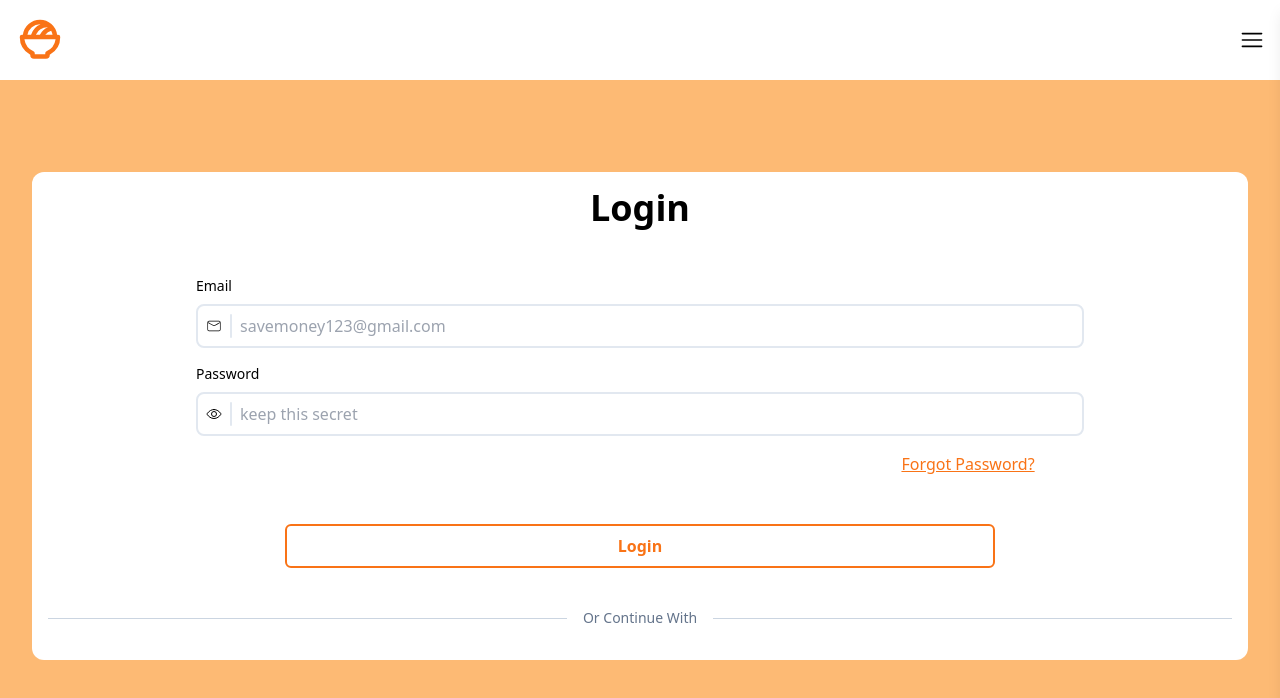
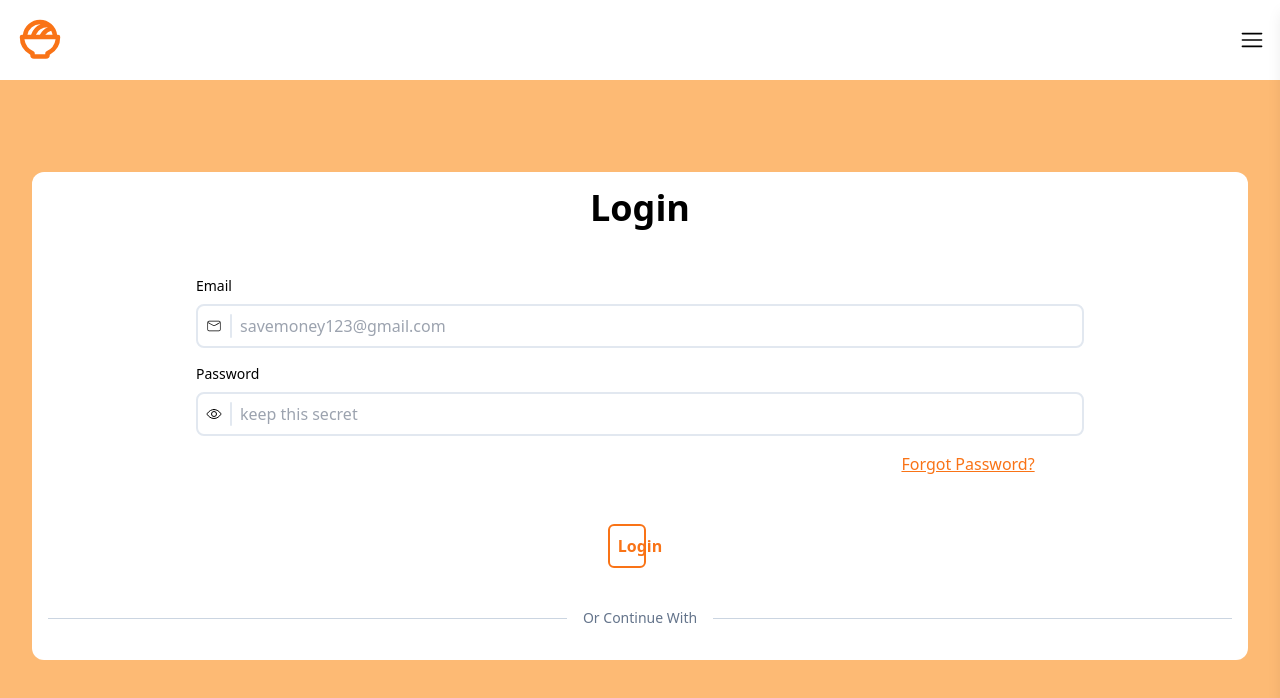
Before and after one commit to bustyAI/foodfo, a Next.js app: page /login in a window 1280 px wide. Shown: the top 698 px of the page. Built offline with nearby package versions, Linux system fonts and the light colour scheme; no server answers.

Commit message:
modifying button component, was causing click error

```diff
--- a/app/components/Button.tsx
+++ b/app/components/Button.tsx
@@ -3,9 +3,8 @@
 interface ButtonProps {
   borderColor?: string;
   textColor?: string;
-  buttonHoverColor?: string;
-  textHoverColor?: string;
   buttonText: string;
+  href?: string;
   classParams?: string;
   onClick?: () => void;
 }
@@ -14,11 +13,13 @@
   borderColor = "bg-white",
   textColor = "text-white",
   buttonText = "Button Text",
+  href = "",
   classParams = "",
   onClick,
 }: ButtonProps) => {
   return (
     <div className="flex justify-center  w-full mt-12">
+      <a href={href}>
         <button
           onClick={onClick}
           className={`p-2 ${textColor} ${classParams}
@@ -29,6 +30,7 @@
         >
           {buttonText}
         </button>
+      </a>
     </div>
   );
 };
--- a/app/components/UnauthorizedUser.tsx
+++ b/app/components/UnauthorizedUser.tsx
@@ -11,14 +11,14 @@
         bottomText="to login"
         description="Hit that get started button!"
       />
-      <a href="/api/auth/login">
+
       <Button
+        href="/api/auth/login"
         classParams="hover:bg-orange-500 hover:text-white"
         buttonText="Get Started"
         textColor="text-orange-500"
         borderColor="border-orange-500"
       />
-      </a>
     </>
   );
 };
--- a/app/page.tsx
+++ b/app/page.tsx
@@ -5,14 +5,14 @@
     <main className=" min-h-screen flex flex-col overflow-hidden">
       <Hero />
 
-      <a href={"/api/auth/login"}>
       <Button
+        href="/api/auth/login"
         classParams="hover:bg-orange-500 hover:text-white"
         borderColor="border-orange-500"
         buttonText="Get Started"
         textColor="text-orange-500"
       />
-      </a>
+
       <Footer />
     </main>
   );
```
Lines whose indentation alone changed are shown as unchanged.
